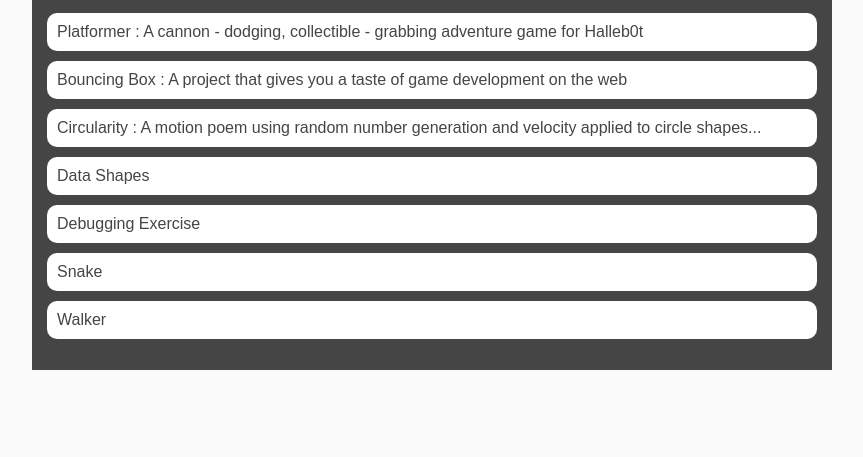
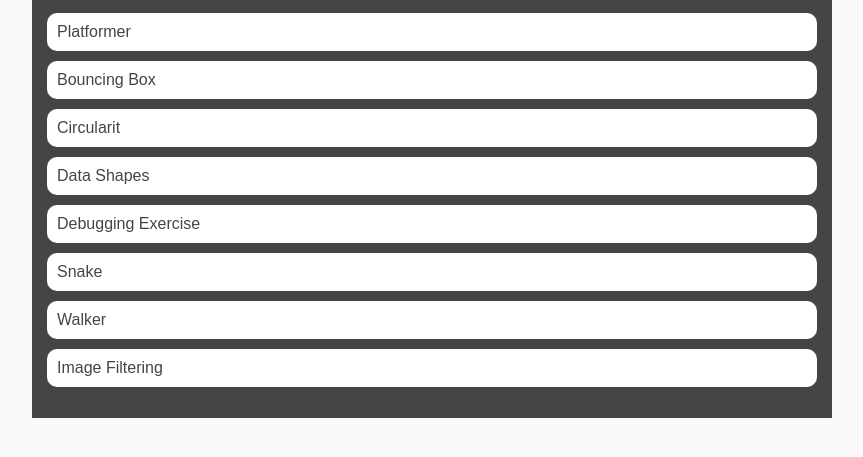
Before and after one commit to Noahford5/Noahford5.github.io, a plain HTML site: page portfolio.html in a window 1280 px wide. Shown: the part 143-600 px from the top of the page, without its empty margins (208-1071 px from the left). Drawn offline with Linux system fonts and the light colour scheme.

Commit message:
portfolio

```diff
--- a/portfolio.html
+++ b/portfolio.html
@@ -106,16 +106,14 @@
             <div class="content">
                 <h1>Portfolio</h1>
                 <ul id="portfolio">
-                    <li><a href="projects/platformer/">Platformer : A cannon - dodging, collectible - grabbing adventure
-                            game for Halleb0t</a></li>
-                    <li><a href="projects/bouncing-box/">Bouncing Box : A project that gives you a taste of game
-                            development on the web </a></li>
-                    <li><a href="projects/circularity/">Circularity : A motion poem using random number generation and
-                            velocity applied to circle shapes...</a></li>
+                    <li><a href="projects/platformer/">Platformer</a></li>
+                    <li><a href="projects/bouncing-box/">Bouncing Box</a></li>
+                    <li><a href="projects/circularity/">Circularit</a></li>
                     <li><a href="asd-projects/data-shapes/"> Data Shapes</a></li>
                     <li><a href="asd-projects/debugging-exercise"> Debugging Exercise</a></li>
                     <li><a href="asd-projects/snake"> Snake</a></li>
                     <li><a href="asd-projects/walker">Walker</a></li>
+                    <li><a href="asd-projects/image-filtering">Image Filtering</a></li>
                 </ul>
             </div>
         </main>
```
